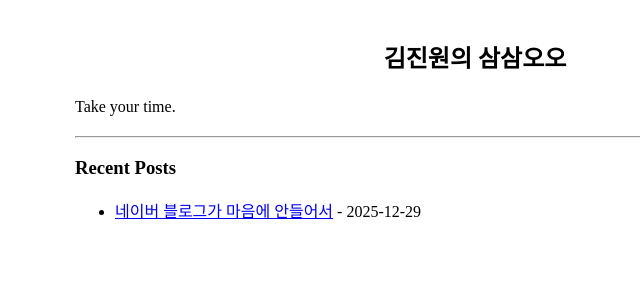
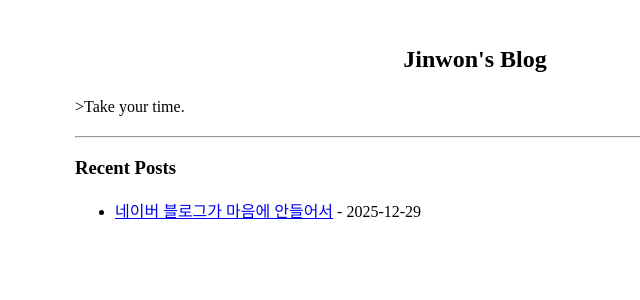
Before and after one commit to keemjeenwoon/keemjeenwoon.github.io, a Jekyll site: the page built from index.html, in a window 1280 px wide. Shown: the top 300 px of the page, without its empty margins (165-805 px from the left). Built offline with Jekyll 4.4.1, drawn with Linux system fonts in a browser that asks for light colours.

Commit message:
center head

```diff
--- a/index.html
+++ b/index.html
@@ -3,9 +3,9 @@ layout: default
 title: Home
 ---
 
-<h1 style="text-align: center;">김진원의 삼삼오오</h1>
+<h1 style="text-align: center;">Jinwon's Blog</h1>
 
-<p>Take your time.</p>
+<p style="text-align: center;"></p>>Take your time.</p>
 
 <hr>
 
```
